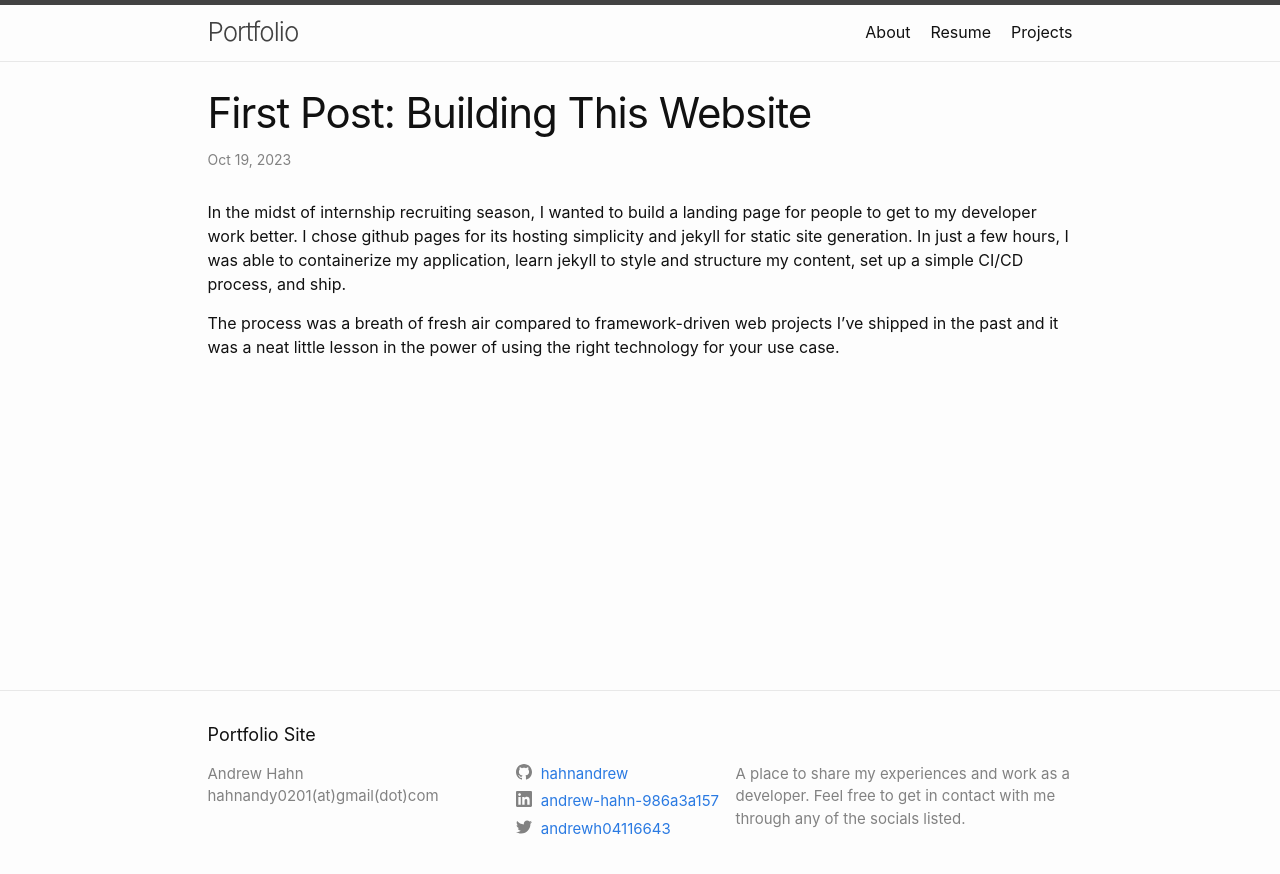
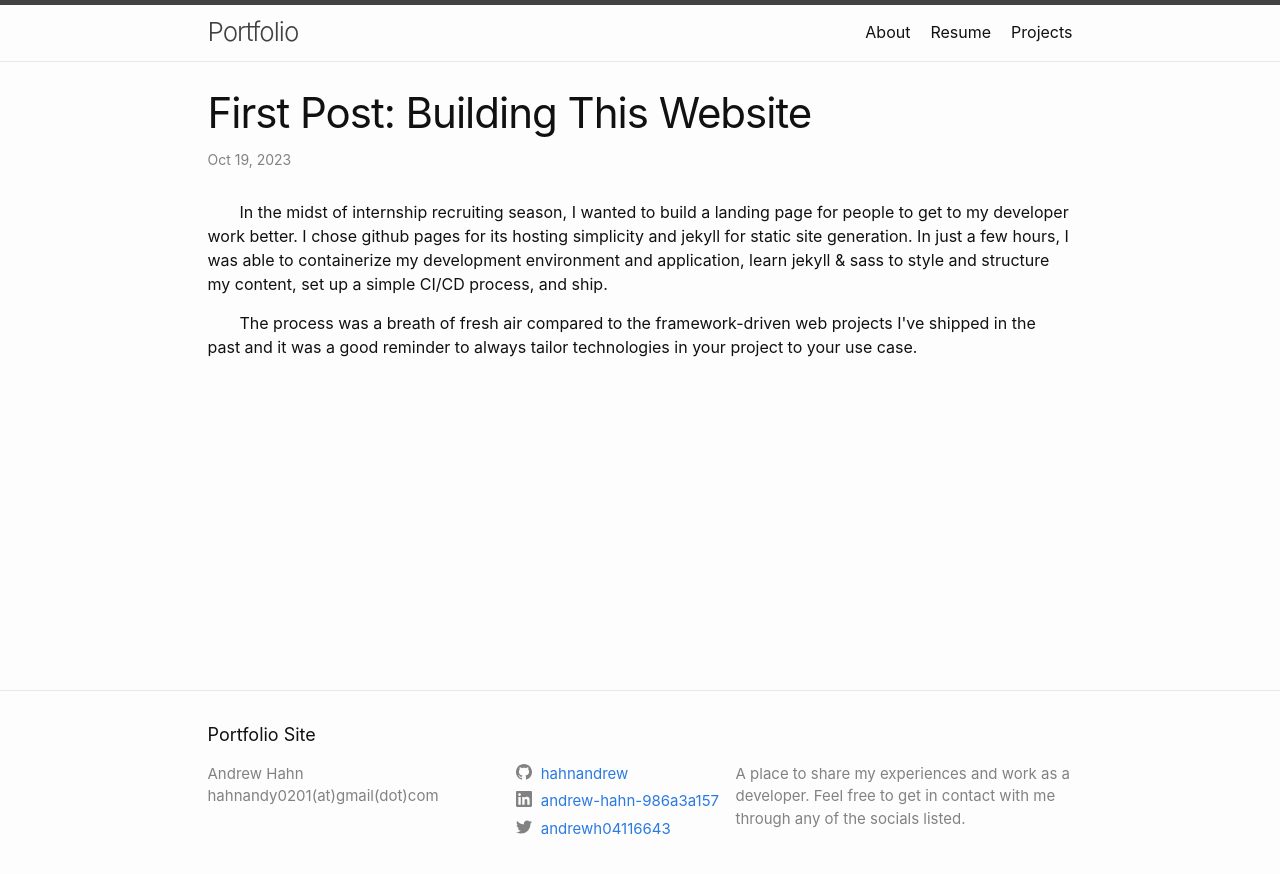
Before and after one commit to hahnandrew/portfolio, a Jekyll site: the page built from _posts/2023-10-19-building.markdown, in a window 1280 px wide. Shown: the top 874 px of the page. Built offline with Jekyll 4.4.1, drawn with Linux system fonts in a browser that asks for light colours.

Commit message:
fixed grammar

```diff
--- a/_posts/2023-10-19-building.markdown
+++ b/_posts/2023-10-19-building.markdown
@@ -5,9 +5,13 @@ date:   2023-10-19 19:54:51 +0000
 categories: jekyll update
 ---
 
-In the midst of internship recruiting season, I wanted to build a landing page for people to get to my developer work better. I chose github pages for its hosting simplicity and jekyll for static site generation. In just a few hours, I was able to containerize my application, learn jekyll to style and structure my content, set up a simple CI/CD process, and ship.
+<p style="text-indent: 2em;">
+In the midst of internship recruiting season, I wanted to build a landing page for people to get to my developer work better. I chose github pages for its hosting simplicity and jekyll for static site generation. In just a few hours, I was able to containerize my development environment and application, learn jekyll & sass to style and structure my content, set up a simple CI/CD process, and ship.
+</p>
 
-The process was a breath of fresh air compared to framework-driven web projects I've shipped in the past and it was a neat little lesson in the power of using the right technology for your use case.
+<p style="text-indent: 2em;">
+The process was a breath of fresh air compared to the framework-driven web projects I've shipped in the past and it was a good  reminder to always tailor technologies in your project to your use case.
+</p>
 
 <!-- You’ll find this post in your `_posts` directory. Go ahead and edit it and re-build the site to see your changes. You can rebuild the site in many different ways, but the most common way is to run `jekyll serve`, which launches a web server and auto-regenerates your site when a file is updated.
 
```
